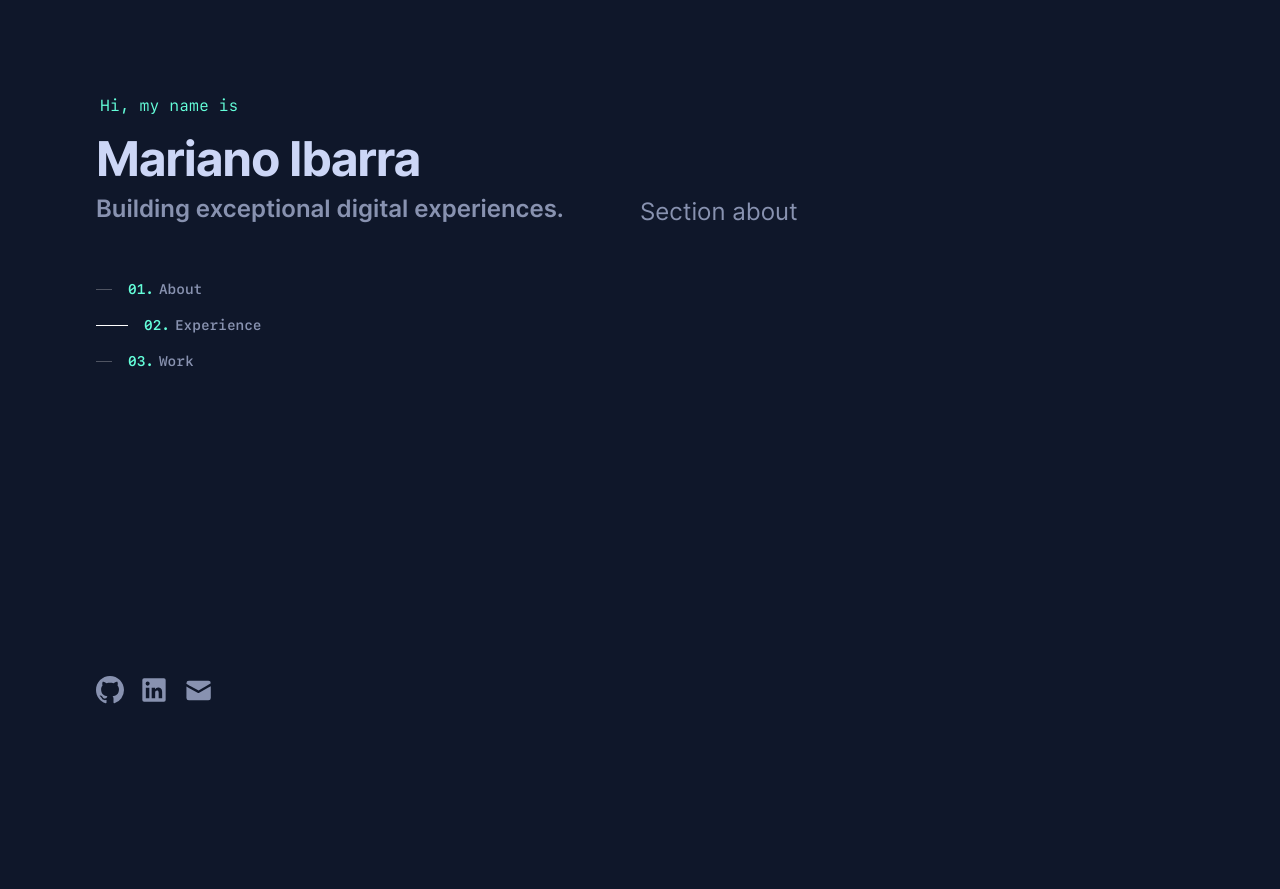
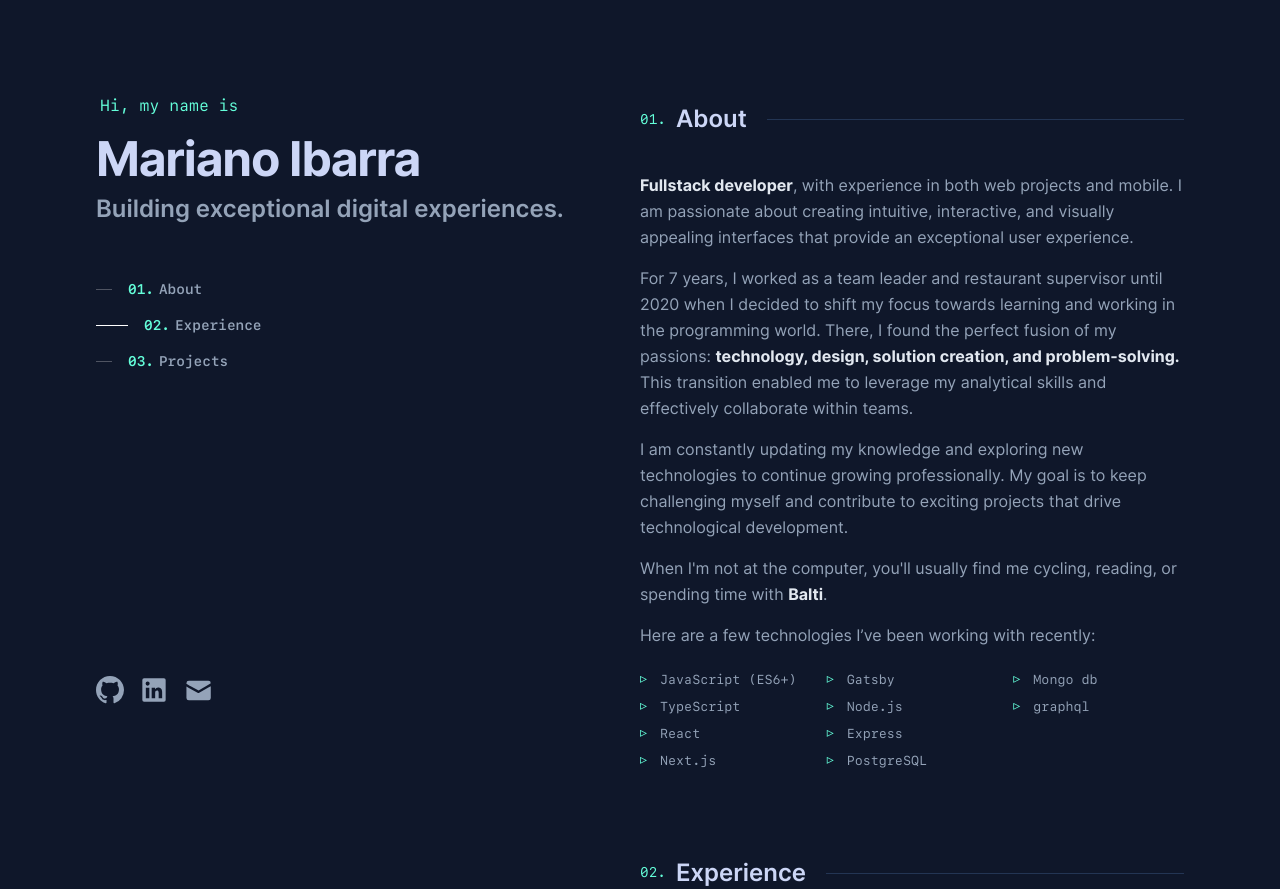
Before and after one commit to marianoibarra/portfolio-v2, a Gatsby site: page / in a window 1280 px wide. Shown: the top 889 px of the page. Built offline with nearby package versions, Linux system fonts and the light colour scheme; Gatsby itself is replaced by a stand-in of ours.

Commit message:
About section

```diff
--- a/gatsby-config.js
+++ b/gatsby-config.js
@@ -33,12 +33,9 @@ module.exports = {
     resolve: `gatsby-plugin-alias-imports`,
     options: {
       alias: {
-        // "@src": "src",
-        // "@components": "src/components",
-        // "@layouts": "src/layouts",
-        // "@pages": "src/pages",
-        // "@templates": "src/templates",
         '@components': path.resolve(__dirname, 'src/components'),
+        '@sections': path.resolve(__dirname, 'src/components/sections'),
+        '@templates': path.resolve(__dirname, 'src/templates'),
         '@config': path.resolve(__dirname, 'src/config'),
         '@fonts': path.resolve(__dirname, 'src/fonts'),
         '@hooks': path.resolve(__dirname, 'src/hooks'),
--- a/src/components/layout.jsx
+++ b/src/components/layout.jsx
@@ -10,6 +10,7 @@ const StyledContent = styled.div`
   margin: 0 auto;
   padding: 0px var(--body-padding);
   display: flex;
+  counter-reset: section 0;
 
   header {
     position: sticky;
--- a/src/components/sections/about.jsx
+++ b/src/components/sections/about.jsx
@@ -1,36 +1,83 @@
-import React from 'react'
-import { styled } from 'styled-components'
+import React from "react";
+import { styled } from "styled-components";
+import SectionTitle from "@templates/sectionTitle";
 
-const StyledAbout = styled.section`
-
-`
+const StyledAbout = styled.section``;
 
 const StyledText = styled.div`
+  font-size: var(--fz-md);
+  line-height: 26px;
+  margin-bottom: 24px;
 
-`
+  strong {
+    color: var(--white);
+  }
+`;
 
 const StyledSkills = styled.ul`
+  font-size: var(--fz-md);
+  columns: 3;
 
-`
+  li {
+    position: relative;
+    margin-bottom: 10px;
+    padding-left: 20px;
+    font-family: var(--font-mono);
+    font-size: var(--fz-xs);
 
-
+    &:before {
+      content: "▹";
+      position: absolute;
+      left: 0;
+      color: var(--green);
+      font-size: var(--fz-sm);
+      line-height: 12px;
+    }
+  }
+`;
 
 const About = () => {
-
-
-  const skills = ['JavaScript (ES6+)', 'TypeScript', 'React', 'Eleventy', 'Node.js', 'WordPress'];
+  const skills = [
+    "JavaScript (ES6+)",
+    "TypeScript",
+    "React",
+    "Next.js",
+    "Gatsby",
+    "Node.js",
+    "Express",
+    "PostgreSQL",
+    "Mongo db",
+    "graphql",
+  ];
 
   return (
-    <StyledAbout>
+    <StyledAbout id="about">
       <SectionTitle title={"About"} />
       <StyledText>
-        <p></p>
+        <p>
+          <strong>Fullstack developer</strong>, with experience in both web projects and mobile. I am passionate about creating
+          intuitive, interactive, and visually appealing interfaces that provide an exceptional user experience.
+        </p>
+        <p>
+          For 7 years, I worked as a team leader and restaurant supervisor until 2020 when I decided to shift my focus
+          towards learning and working in the programming world. There, I found the perfect fusion of my passions: <strong>
+          technology, design, solution creation, and problem-solving.</strong> This transition enabled me to leverage my
+          analytical skills and effectively collaborate within teams.
+        </p>
+        <p>
+          I am constantly updating my knowledge and exploring new technologies to continue growing professionally. My
+          goal is to keep challenging myself and contribute to exciting projects that drive technological development.
+        </p>
+        <p>When I'm not at the computer, you'll usually find me cycling, reading, or spending time with <strong>Balti</strong>.</p>
+        <p>Here are a few technologies I’ve been working with recently:</p>
       </StyledText>
       <StyledSkills>
-        {skills.map(skill => <li>{skill}</li>)}
+        {skills.map((skill) => (
+          <li>{skill}</li>
+        ))}
       </StyledSkills>
     </StyledAbout>
-  )
-}
+  );
+};
 
-export default About
+export default About;
--- a/src/components/sections/text.jsx
+++ b/src/components/sections/text.jsx
@@ -1,13 +1,16 @@
 import React from 'react'
 import { styled } from 'styled-components'
+import SectionTitle from '../../templates/sectionTitle'
 
 const Div = styled.section`
   height: 1500px;
 `
 
-const Section = ({n}) => {
+const Section = ({n, title}) => {
   return (
-    <Div id={n}>{"Section " + n}</Div>
+    <Div id={n}>
+      <SectionTitle title={title} />
+    </Div>
   )
 }
 
--- a/src/config.js
+++ b/src/config.js
@@ -23,7 +23,7 @@ module.exports = {
       url: '/#jobs',
     },
     {
-      name: 'Work',
+      name: 'Projects',
       url: '/#projects',
     },
   ],
--- a/src/pages/index.js
+++ b/src/pages/index.js
@@ -1,14 +1,14 @@
 import React from 'react'
 import { Layout, Section } from '@components'
 import { navLinks } from '../config'
+import About from '@sections/about'
 
 
 const IndexPage = () => {
   return (
     <Layout>
-      {
-        navLinks.map(section => <Section n={section.url.slice(2)} />)
-      }
+      <About />
+      {navLinks.slice(1).map(section => <Section n={section.url.slice(2)} title={section.name} />)}
     </Layout>
   )
 }
--- a/src/styles/GlobalStyle.js
+++ b/src/styles/GlobalStyle.js
@@ -143,8 +143,8 @@ const GlobalStyle = createGlobalStyle`
 
   section {
     margin: 0 auto;
-    padding: 100px 0;
-    max-width: 1000px;
+    width: 100%;
+    padding: 0 0 80px;
 
     @media (max-width: 768px) {
       padding: 80px 0;
@@ -169,54 +169,6 @@ const GlobalStyle = createGlobalStyle`
 
   h1 {
     font-weight: 700;
-  }
-
-  .numbered-heading {
-    display: flex;
-    align-items: center;
-    position: relative;
-    margin: 10px 0 40px;
-    width: 100%;
-    font-size: clamp(26px, 5vw, var(--fz-heading));
-    white-space: nowrap;
-
-    &:before {
-      position: relative;
-      bottom: 4px;
-      counter-increment: section;
-      content: '0' counter(section) '.';
-      margin-right: 10px;
-      color: var(--green);
-      font-family: var(--font-mono);
-      font-size: clamp(var(--fz-md), 3vw, var(--fz-xl));
-      font-weight: 400;
-
-      @media (max-width: 480px) {
-        margin-bottom: -3px;
-        margin-right: 5px;
-      }
-    }
-
-    &:after {
-      content: '';
-      display: block;
-      position: relative;
-      top: -5px;
-      width: 300px;
-      height: 1px;
-      margin-left: 20px;
-      background-color: var(--lightest-navy);
-
-      @media (max-width: 1080px) {
-        width: 200px;
-      }
-      @media (max-width: 768px) {
-        width: 100%;
-      }
-      @media (max-width: 600px) {
-        margin-left: 10px;
-      }
-    }
   }
 
   img,
--- a/src/styles/variables.js
+++ b/src/styles/variables.js
@@ -8,10 +8,10 @@ const variables = css`
     --lightest-navy: #233554;
     --navy-shadow: rgba(2, 12, 27, 0.7);
     --dark-slate: #495670;
-    --slate: #8892b0;
+    --slate: #94a3b8;
     --light-slate: #a8b2d1;
     --lightest-slate: #ccd6f6;
-    --white: #e6f1ff;
+    --white: #e2e8f0;
     --green: #64ffda;
     --green-tint: rgba(100, 255, 218, 0.1);
     --pink: #f57dff;
--- /dev/null
+++ b/src/templates/sectionTitle.jsx
@@ -0,0 +1,61 @@
+import React from 'react'
+import { styled } from 'styled-components'
+
+const Title = styled.h3`
+    display: flex;
+    align-items: center;
+    position: relative;
+    margin: 10px 0 40px;
+    width: 100%;
+    font-size: clamp(26px, 5vw, var(--fz-heading));
+    white-space: nowrap;
+    text-transform: capitalize;
+    counter-increment: section;
+
+    &:before {
+      position: relative;
+      bottom: 0px;
+      content: '0' counter(section) '.';
+      margin-right: 10px;
+      color: var(--green);
+      font-family: var(--font-mono);
+      font-size: clamp(var(--fz-sm), 1vw, var(--fz-xl));
+      font-weight: 400;
+
+      @media (max-width: 480px) {
+        margin-bottom: -3px;
+        margin-right: 5px;
+      }
+    }
+
+    &:after {
+      content: '';
+      display: block;
+      position: relative;
+      top: 0px;
+      width: 100%;
+      height: 1px;
+      margin-left: 20px;
+      background-color: var(--lightest-navy);
+
+      @media (max-width: 1080px) {
+        width: 200px;
+      }
+      @media (max-width: 768px) {
+        width: 100%;
+      }
+      @media (max-width: 600px) {
+        margin-left: 10px;
+      }
+    }
+
+`
+
+const SectionTitle = ({title}) => {
+
+  return (
+    <Title>{title}</Title>
+  )
+}
+
+export default SectionTitle
```
